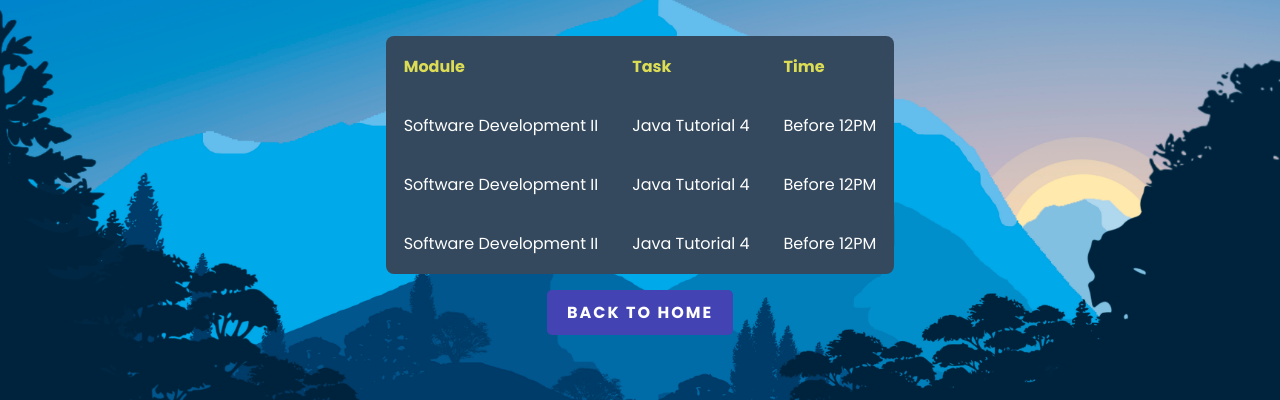
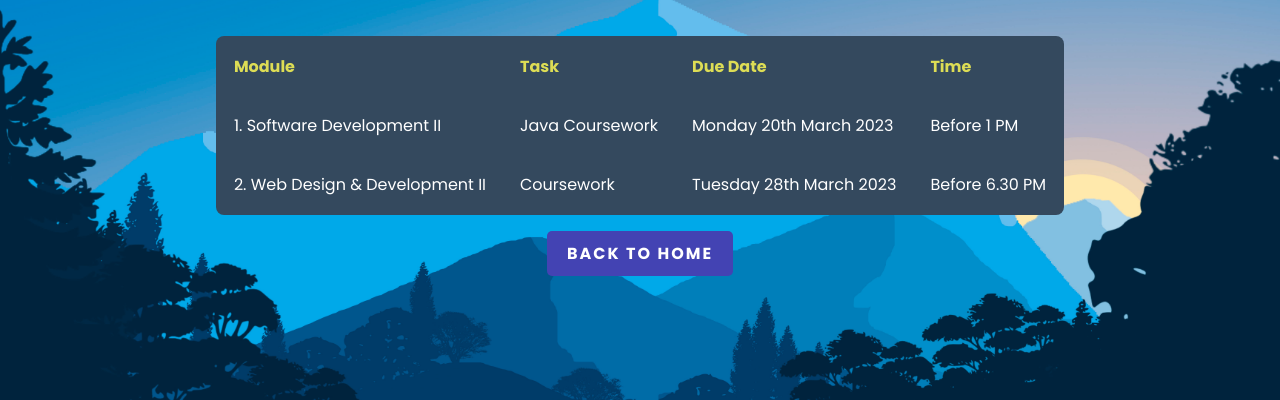
Before and after one commit to daniya418/submission-reminder.github.io, a plain HTML site: page thismonth.html in a window 1280 px wide. Shown: the part 208-608 px from the top of the page. Drawn offline with Linux system fonts and the light colour scheme.

Commit message:
Add files via upload

```diff
--- a/thismonth.html
+++ b/thismonth.html
@@ -31,25 +31,25 @@
                     <tr>
                         <th>Module</th>
                         <th>Task</th>
+                        <th>Due Date</th>
                         <th>Time</th>
                     </tr>
                     <tr>
-                        <td data-th="Module">Software Development II</td>
-                        <td  data-th="Task">Java Tutorial 4</td>
-                        <td  data-th="Time">Before 12PM</td>
+                        <td data-th="Module">1. Software Development II</td>
+                        <td  data-th="Task">Java Coursework</td>
+                        <td  data-th="Due Date">Monday 20th March 2023</td>
+                        <td  data-th="Time">Before 1 PM</td>
+
                     </tr>
 
                     <tr>
-                        <td data-th="Module">Software Development II</td>
-                        <td  data-th="Task">Java Tutorial 4</td>
-                        <td  data-th="Time">Before 12PM</td>
+                        <td data-th="Module">2. Web Design & Development II</td>
+                        <td  data-th="Task">Coursework</td>
+                        <td  data-th="Due Date">Tuesday 28th March 2023</td>
+                        <td  data-th="Time">Before 6.30 PM</td>
                     </tr>
 
-                    <tr>
-                        <td data-th="Module">Software Development II</td>
-                        <td  data-th="Task">Java Tutorial 4</td>
-                        <td  data-th="Time">Before 12PM</td>
-                    </tr>
+
                 </table>
 
                 <a href="index.html" class="home-btn">Back to Home</a>
```
Also changed, not shown: thisweek.html (+3 -13 lines), today.html (+3 -3 lines).
